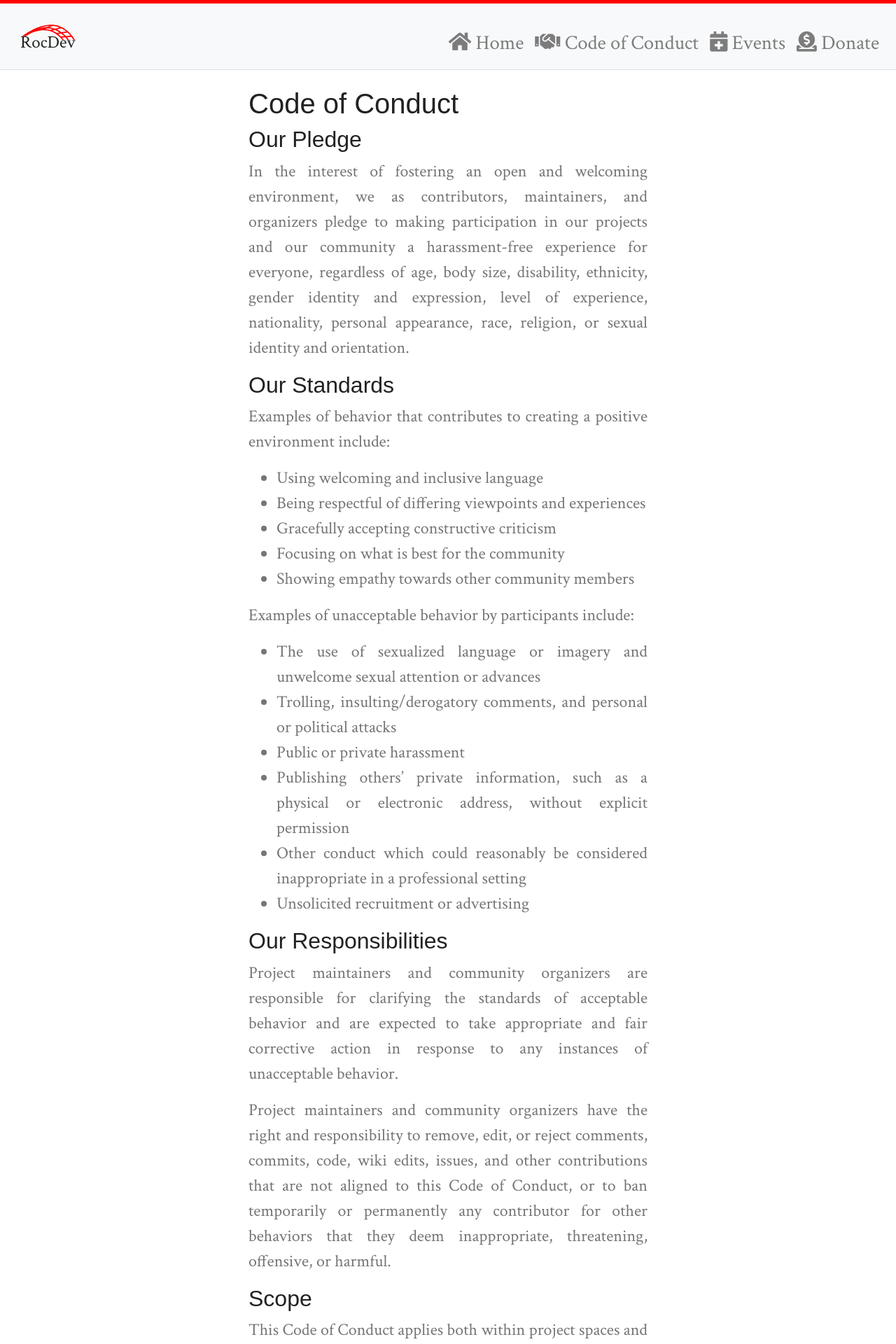
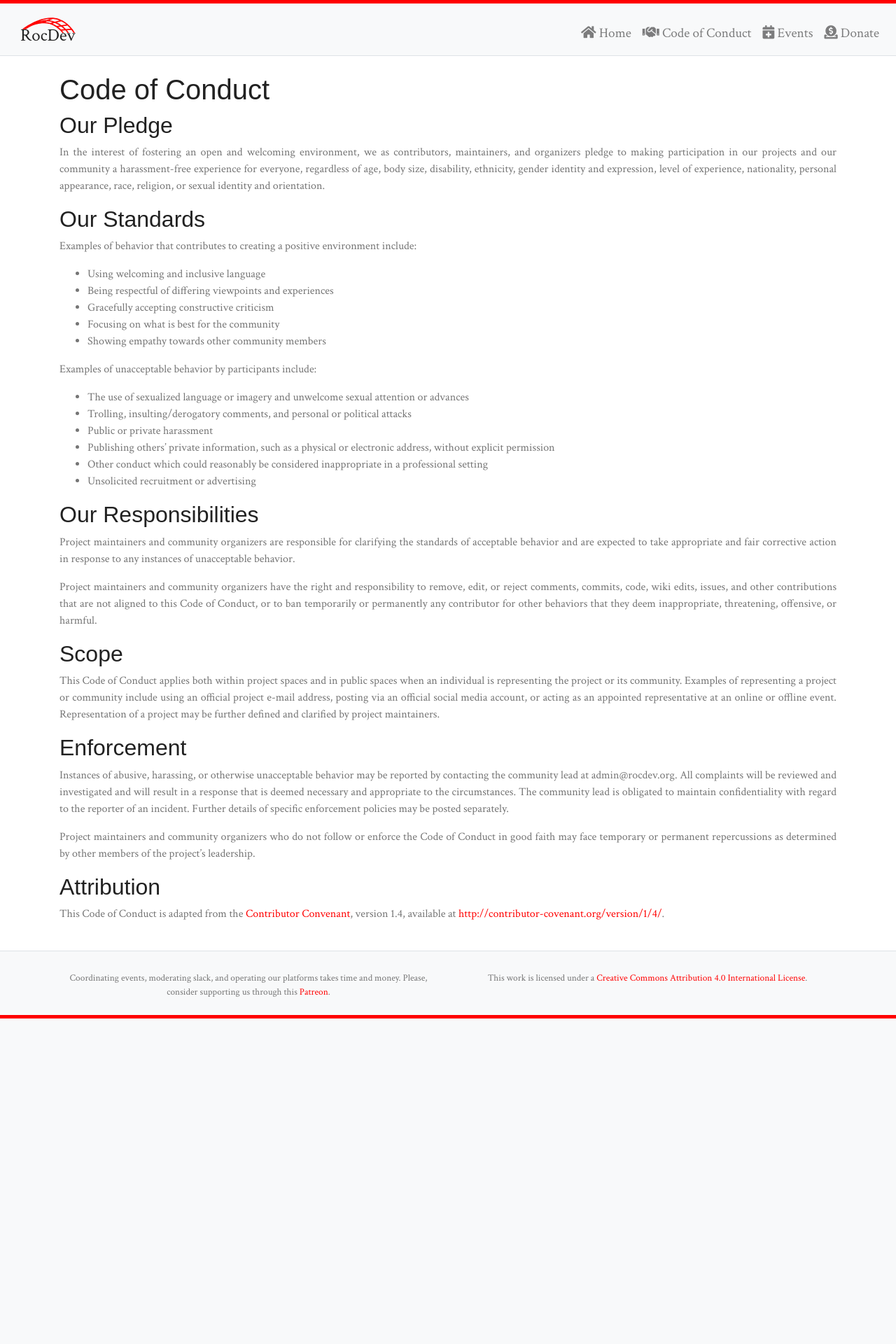
Before and after one commit to rocdev-foundation/rocdev, a Django app: page /code-of-conduct/ in a window 1280 px wide. Shown: the top 1920 px of the page at 70% size. After the commit the page ends 1455 px from the top, so only its background shows below. Run offline with Django 3.2, Linux system fonts and the light colour scheme; parts of the project's set-up code (start-up, migrations or seed data) failed here and were passed over; some libraries are stand-ins or nearby versions.

Commit message:
Undo Font-Sizer Change. Adjust Nav width

```diff
--- a/web/static/rocdev/css/app.css
+++ b/web/static/rocdev/css/app.css
@@ -5,7 +5,7 @@
   --fill-primary-color: rgb(248, 248, 248);
   --fill-text-color: rgb(94, 94, 94);
   --fill-accent-color: rgb(231, 231, 231);
-  --width: 600px;
+  --width: 100%;
   --column-gap: 2em;
 }
 
@@ -20,7 +20,6 @@ body {
   display: flex;
   flex-direction: column;
   overflow-y: scroll;
-  font-size: 1.5rem;
 }
 
 h1,
@@ -124,7 +123,6 @@ footer p {
 }
 
 .container {
-  width: var(--width);
   margin: auto;
 }
 
--- a/web/templates/rocdev/base.html
+++ b/web/templates/rocdev/base.html
@@ -15,27 +15,12 @@
     />
     {% bootstrap_css %}
     {% fontawesome_5_static %}
-    <style>
-      html, body {
-        height: 100%;
-      }
-      .container {
-        max-width: 768px;
-      }
-      .h1, .h2, .h3, .h4, .h5, .h6, h1, h2, h3, h4, h5, h6 {
-        font-family: 'Crimson Text', serif;
-      }
-      p {
-        text-align: justify;
-      }
-      footer {
-        text-align: center;
-      }
-    </style>
+
     <link type="application/atom+xml" rel="alternate" href="{% url 'events_atom' %}"/>
     <link rel="stylesheet" href="{% static '/rocdev/css/app.css' %}">
   </head>
   <body class="d-flex flex-column">
+    <div>
     <!-- Header Nav -->
     <header>
       <nav class="navbar navbar-expand-lg navbar-light bg-light border-bottom">
@@ -75,6 +60,7 @@
         </div>
       </nav>
     </header>
+  </div>
     <!-- Content -->
     <main class="container flex-grow-1 mt-4">
       {% bootstrap_messages %}
```
